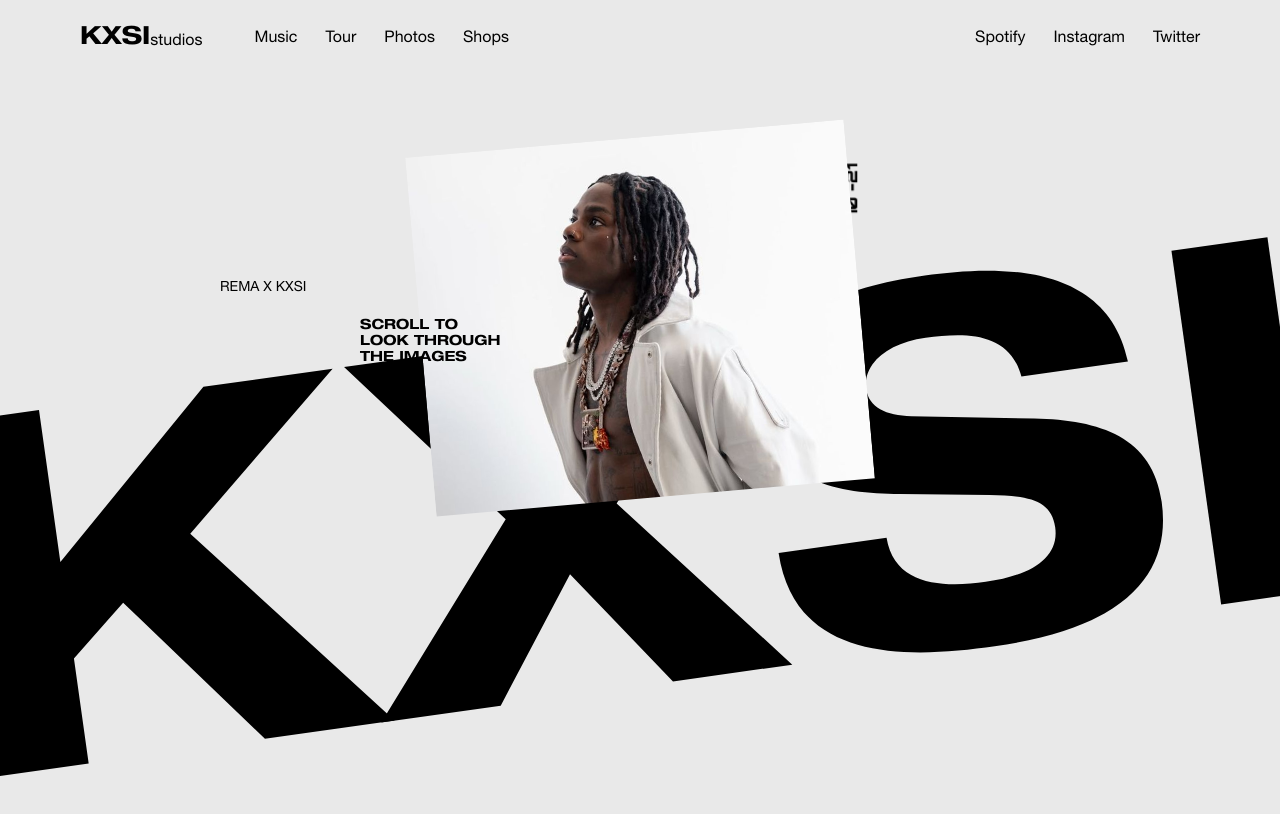
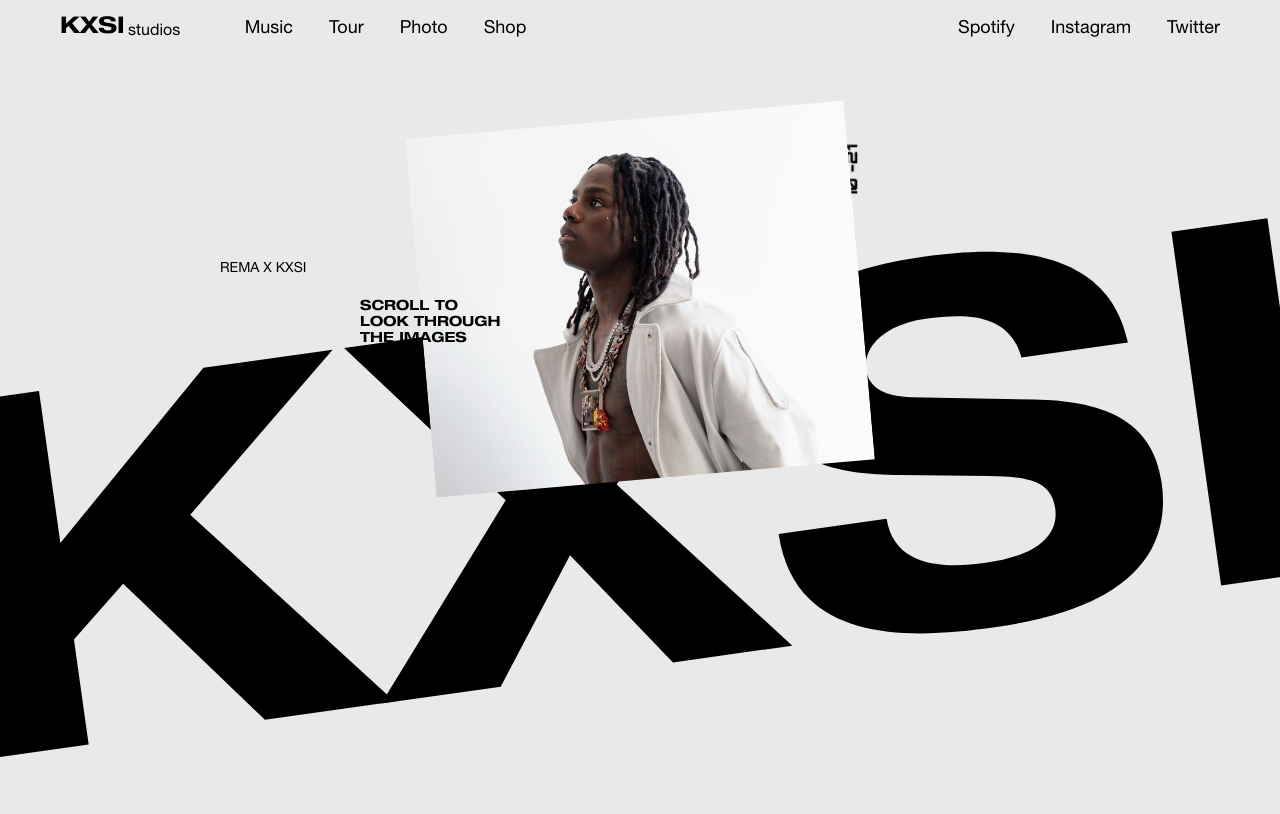
Before and after one commit to KosisoObiekwe/gsap_minimal_web, a Next.js app: page / in a window 1280 px wide. Shown: the top 814 px of the page. Built offline with nearby package versions, Linux system fonts and the light colour scheme.

Commit message:
restructure navbar using arrays for links

```diff
--- /dev/null
+++ b/constants/index.ts
@@ -0,0 +1,12 @@
+export const navLinks = [
+    { id: 'music', title: 'Music' },
+    { id: 'tour', title: 'Tour' },
+    { id: 'photo', title: 'Photo' },
+    { id: 'shop', title: 'Shop' },
+]
+
+export const navLinks2 = [
+    { id: 'spotify', title: 'Spotify' },
+    { id: 'instagram', title: 'Instagram' },
+    { id: 'twitter', title: 'Twitter' },
+]
--- a/src/components/navbar/page.tsx
+++ b/src/components/navbar/page.tsx
@@ -1,66 +1,34 @@
-import Link from "next/link";
+import {navLinks, navLinks2} from "../../../constants";
 
-export default function NavBar() {
-  return (
-    <nav className="px-20 py-5">
-      <div className="flex justify-between items-center">
-        <div className="flex items-center space-x-13">
-          <div className="flex">
-            <p className="font-bold text-[25px]">KXSI</p>
-            <span className="mt-2.5">studios</span>
-          </div>
-
-          <div className="flex space-x-7">
-            <Link
-              href=""
-              className="transform transition-transform duration-300 hover:scale-105"
-            >
-              Music
-            </Link>
-            <Link
-              href=""
-              className="transform transition-transform duration-300 hover:scale-105"
-            >
-              Tour
-            </Link>
-            <Link
-              href=""
-              className="transform transition-transform duration-300 hover:scale-105"
-            >
-              Photos
-            </Link>
-            <Link
-              href=""
-              className="transform transition-transform duration-300 hover:scale-105"
-            >
-              Shops
-            </Link>
-          </div>
-        </div>
-
-        <div className="flex space-x-7">
-          <Link
-            href=""
-            className="transform transition-transform duration-300 hover:scale-105"
-          >
-            Spotify
-          </Link>
-          <Link
-            href=""
-            className="transform transition-transform duration-300 hover:scale-105"
-          >
-            Instagram
-          </Link>
-          <Link
-            href=""
-            className="transform transition-transform duration-300 hover:scale-105"
-          >
-            Twitter
-          </Link>
-        </div>
+export default function Navbar() {
+    return (
+        <nav className="py-3 px-15">
+           <div className="flex items-center justify-between w-full">
+               <div className="flex items-center space-x-30">
+                   <a href="#home" className="flex ">
+                       <p className="font-extrabold text-[23px]">KXSI</p>
+                       <p className="font-light absolute top-5 left-32">studios</p>
+                   </a>
 
 
-      </div>
-    </nav>
-  );
+                   <ul className="flex space-x-9">
+                       {navLinks.map((link, index) => (
+                           <li key={link.id} className={`text-[18px]`}>
+                               <a href={`/${link.id}`}>{link.title}</a>
+                           </li>
+                       ))}
+                   </ul>
+               </div>
+
+                   <ul className="flex space-x-9">
+                       {navLinks2.map((link, index) => (
+                           <li key={link.id} className={`text-[18px]`}>
+                               <a href={`/${link.id}`}>{link.title}</a>
+                           </li>
+                       ))}
+                   </ul>
+
+           </div>
+        </nav>
+    );
 }
```
